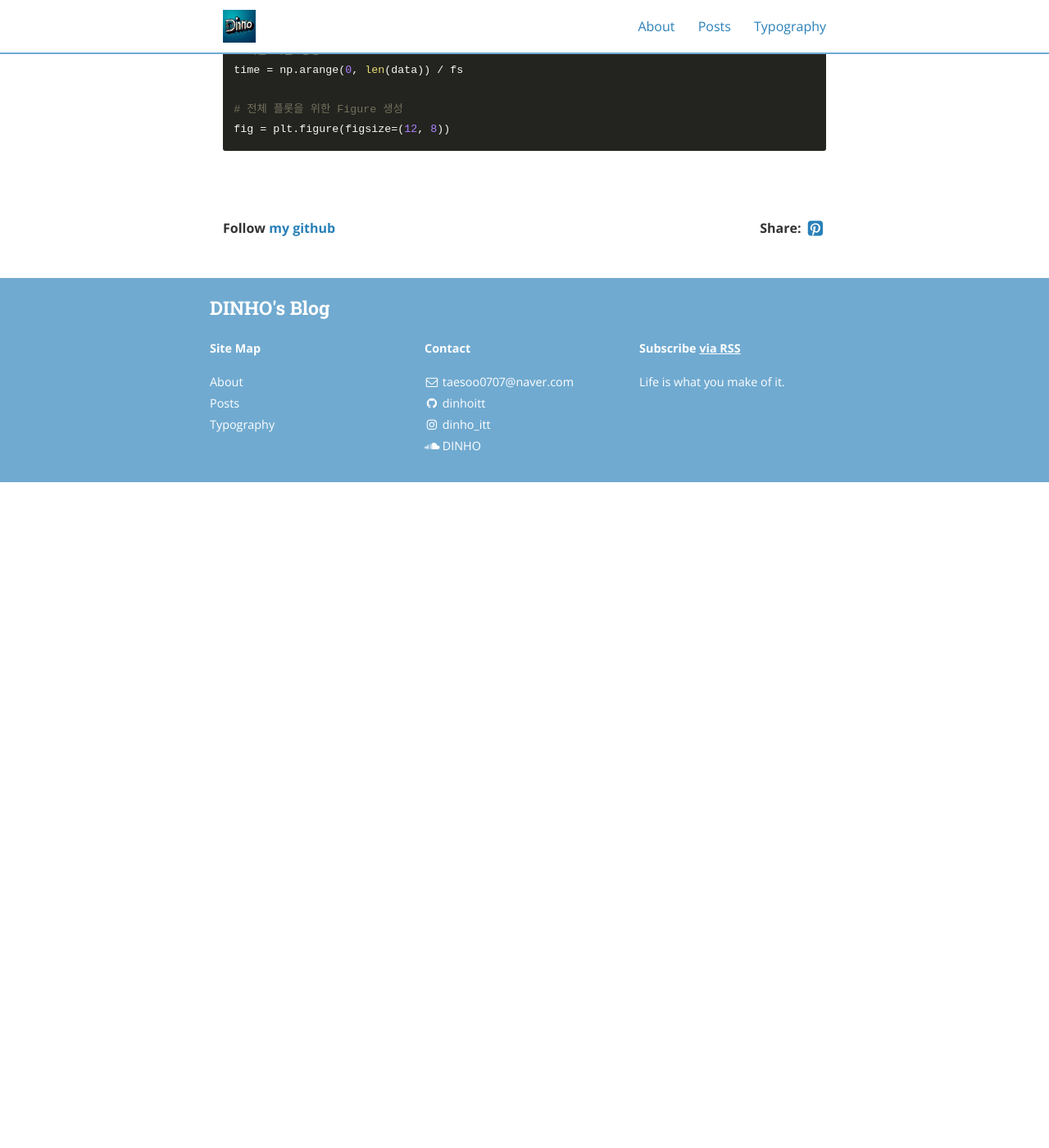
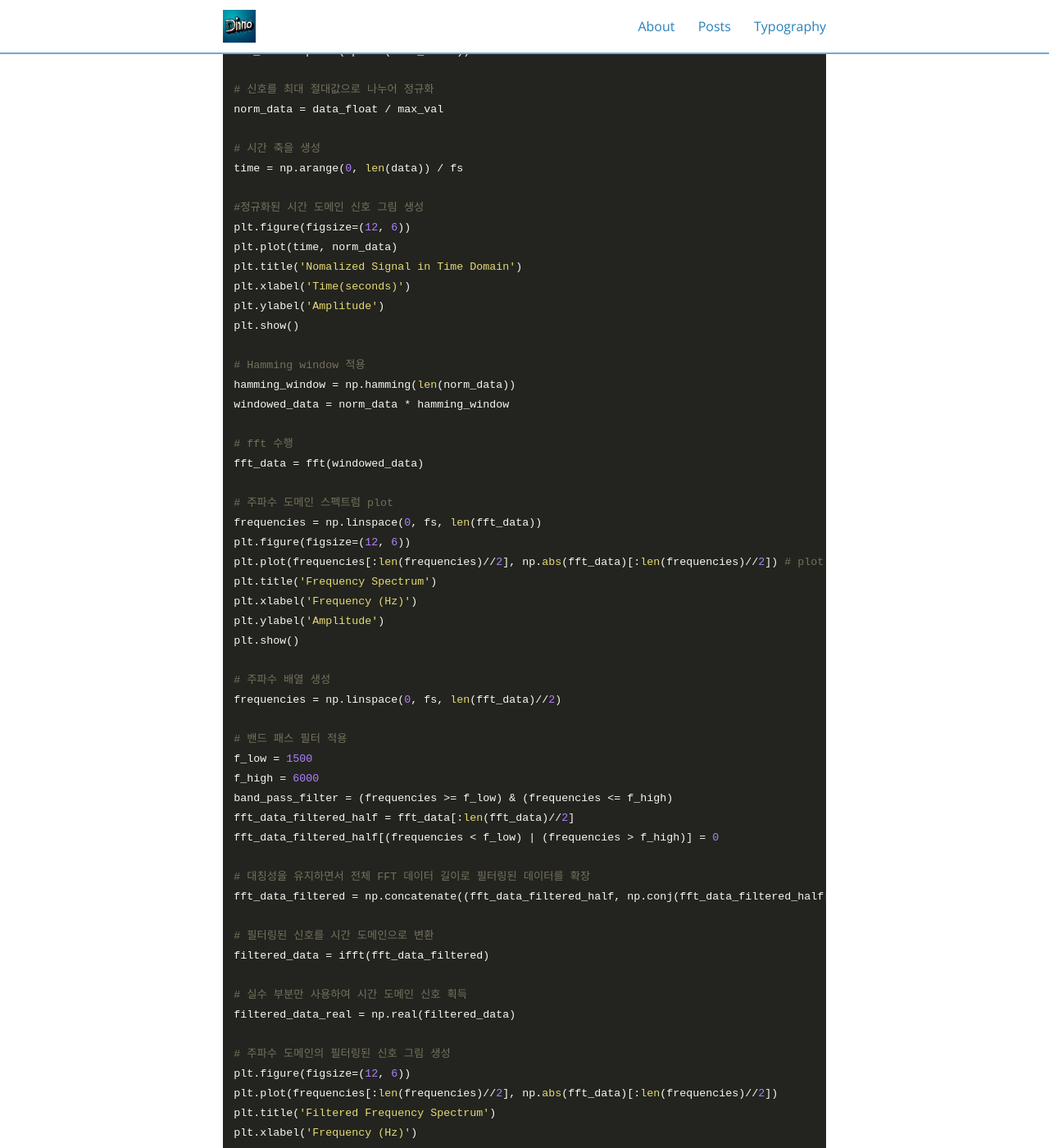
Before and after one commit to dinhoitt/dinhoitt.github.io, a Jekyll site: the page built from _posts/2024-01-31-FFT with python.md, in a window 1280 px wide and 1400 px high, scrolled down 4350 px. Shown: the whole window at 82% size. Built offline with Jekyll 4.4.1, drawn with Linux system fonts in a browser that asks for light colours; nearby versions of some CDN libraries; comment, search, counter and statistics services are not loaded; before the commit the page ends 4938 px from its top, so only the background shows below that; some of the changed text lies outside the part shown.

Commit message:
post complete

````diff
--- a/_posts/2024-01-31-FFT with python.md
+++ b/_posts/2024-01-31-FFT with python.md
@@ -106,6 +106,11 @@ from pydub import AudioSegment
 # mp3 file 로딩
 audio = AudioSegment.from_file(r"C:\Users\Home\Desktop\testfft.MP3")
 # mp3 파일을 모노로 변환하고 wav형식으로 변환
+"""
+기본적으로 FFT를 하려먼 1차원 음성 신호여야 합니다.
+MP3는 대부분 스테레오 타입이 많아서 좌우로 분리된 오디오 채널이 많습니다.
+MP3는 압축 포맷이기 때문에 압축되지 않은 오디오 파일 형식인 WAVV파일을 이용해야 합니다.
+"""
 audio = audio.set_channels(1)
 audio.export("C:/Users/Home/Desktop/testfft.wav", format="wav")
 
@@ -124,6 +129,78 @@ norm_data = data_float / max_val
 # 시간 축을 생성
 time = np.arange(0, len(data)) / fs
 
-# 전체 플롯을 위한 Figure 생성
-fig = plt.figure(figsize=(12, 8))
+#정규화된 시간 도메인 신호 그림 생성
+plt.figure(figsize=(12, 6))
+plt.plot(time, norm_data)
+plt.title('Nomalized Signal in Time Domain')
+plt.xlabel('Time(seconds)')
+plt.ylabel('Amplitude')
+plt.show()
+
+# Hamming window 적용
+hamming_window = np.hamming(len(norm_data))
+windowed_data = norm_data * hamming_window
+
+# fft 수행
+fft_data = fft(windowed_data)
+
+# 주파수 도메인 스펙트럼 plot
+frequencies = np.linspace(0, fs, len(fft_data))
+plt.figure(figsize=(12, 6))
+plt.plot(frequencies[:len(frequencies)//2], np.abs(fft_data)[:len(frequencies)//2]) # plot only the positive frequencies
+plt.title('Frequency Spectrum')
+plt.xlabel('Frequency (Hz)')
+plt.ylabel('Amplitude')
+plt.show()
+
+# 주파수 배열 생성
+frequencies = np.linspace(0, fs, len(fft_data)//2)
+
+# 밴드 패스 필터 적용
+f_low = 1500
+f_high = 6000
+band_pass_filter = (frequencies >= f_low) & (frequencies <= f_high)
+fft_data_filtered_half = fft_data[:len(fft_data)//2]
+fft_data_filtered_half[(frequencies < f_low) | (frequencies > f_high)] = 0
+
+# 대칭성을 유지하면서 전체 FFT 데이터 길이로 필터링된 데이터를 확장
+fft_data_filtered = np.concatenate((fft_data_filtered_half, np.conj(fft_data_filtered_half[-2:0:-1])))
+
+# 필터링된 신호를 시간 도메인으로 변환
+filtered_data = ifft(fft_data_filtered)
+
+# 실수 부분만 사용하여 시간 도메인 신호 획득
+filtered_data_real = np.real(filtered_data)
+
+# 주파수 도메인의 필터링된 신호 그림 생성
+plt.figure(figsize=(12, 6))
+plt.plot(frequencies[:len(frequencies)//2], np.abs(fft_data)[:len(frequencies)//2])
+plt.title('Filtered Frequency Spectrum')
+plt.xlabel('Frequency (Hz)')
+plt.ylabel('Amplitude')
+plt.show()
+
+# 필터링된 신호의 길이에 맞춰 time 배열의 길이 조정
+time = time[:len(filtered_data_real)]
+
+#필터링된 신호를 시간 도메인에서 그림 생성
+plt.figure(figsize=(12, 6))
+plt.plot(time, filtered_data_real)
+plt.title('Filtered Signal in Time Domain')
+plt.xlabel('Time (seconds)')
+plt.ylabel('Amplitude')
+plt.show()
+
+# 정규화 해제
+filtered_data_unnormalized = filtered_data_real * max_val
+
+# 16비트 정수형으로 변환
+filtered_data_int16 = np.int16(filtered_data_unnormalized)
+
+# 필터링된 신호를 WAV 파일로 저장
+wavfile.write('C:/Users/Home/Desktop/testfft_filtered.wav', fs, filtered_data_int16)
+
+
+
+
 ```
````
Also changed, not shown: _posts/2024-01-23-Flutter&Firebase 오류해결.md (+1 -1 lines).
